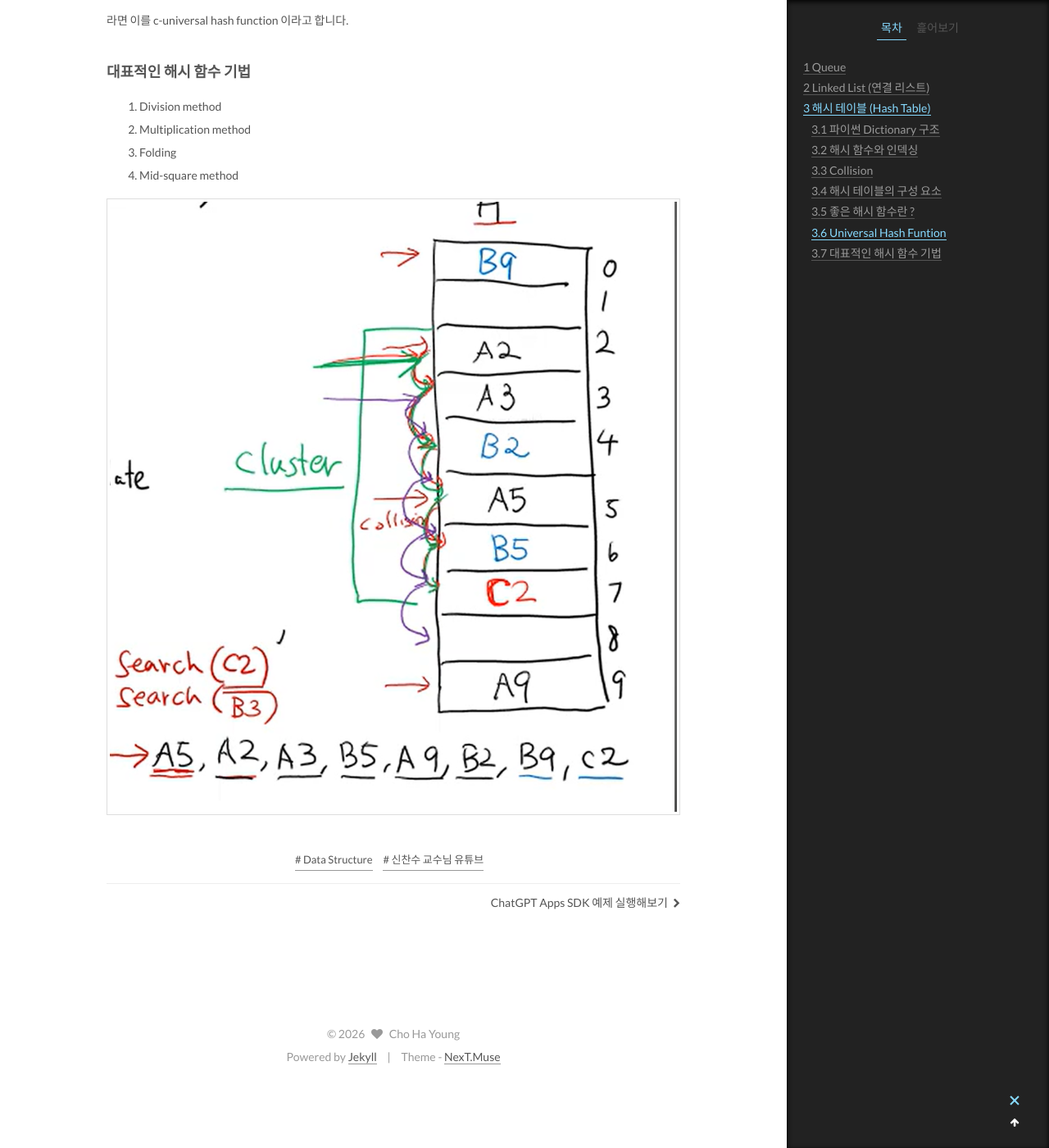
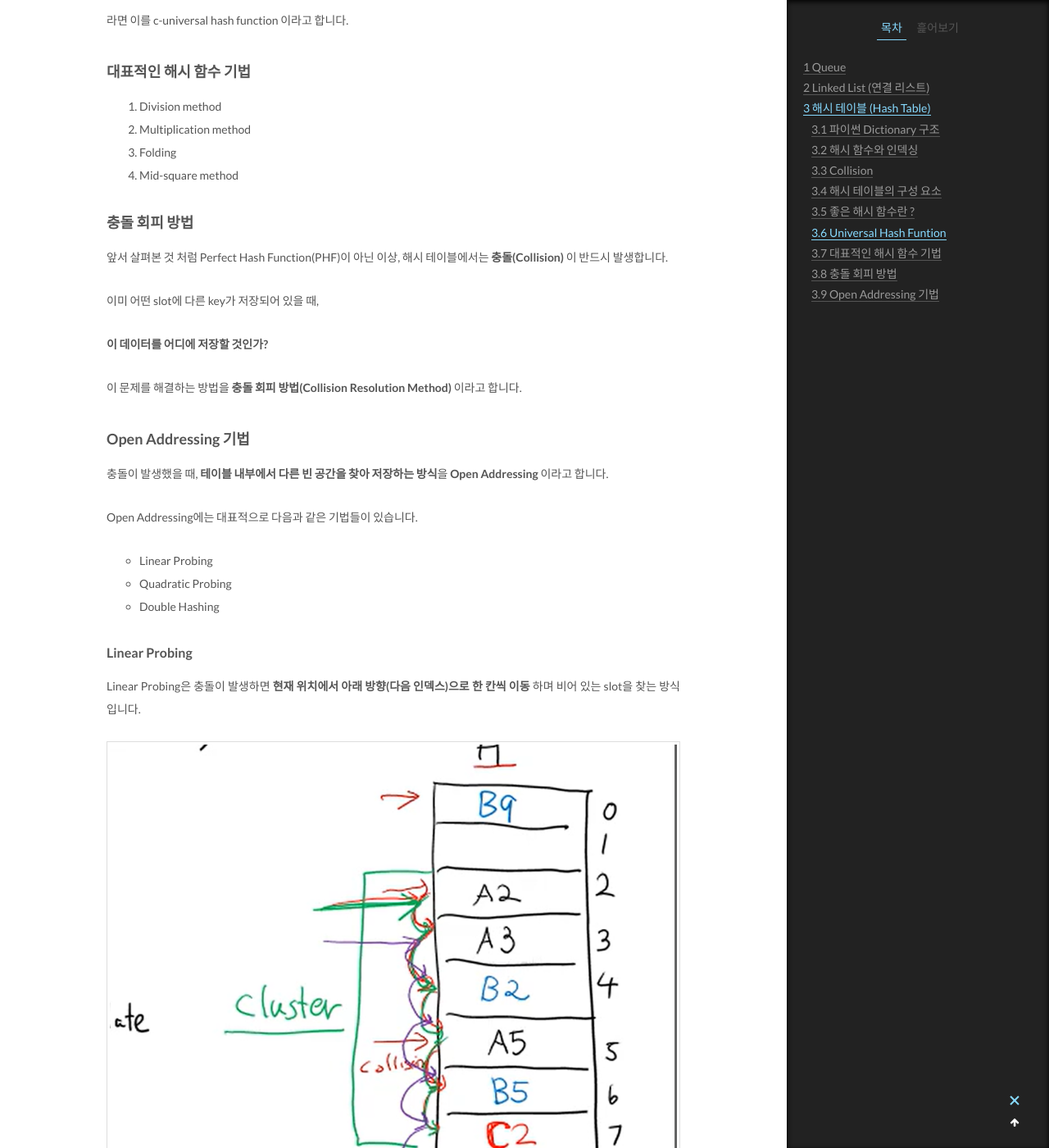
Before and after one commit to billihazero/billihazero.github.io, a Jekyll site: the page built from _posts/CS/2026-01-08-Data-Structure.md, in a window 1280 px wide and 1400 px high, scrolled down 11461 px. Shown: the whole window at 82% size. Built offline with Jekyll 4.4.1, drawn with Linux system fonts in a browser that asks for light colours; comment, search, counter and statistics services are not loaded.

Commit message:
feat: [CS] 충돌회피방법 추가

```diff
--- a/_posts/CS/2026-01-08-Data-Structure.md
+++ b/_posts/CS/2026-01-08-Data-Structure.md
@@ -451,4 +451,28 @@ Pr(f(x) == f(y)) ≤ c / m   (c > 0)
 3. Folding
 4. Mid-square method
 
+### 충돌 회피 방법
+
+앞서 살펴본 것 처럼 Perfect Hash Function(PHF)이 아닌 이상, 해시 테이블에서는 **충돌(Collision)** 이 반드시 발생합니다.
+
+이미 어떤 slot에 다른 key가 저장되어 있을 때,
+
+**이 데이터를 어디에 저장할 것인가?**
+
+이 문제를 해결하는 방법을 **충돌 회피 방법(Collision Resolution Method)** 이라고 합니다.
+
+### Open Addressing 기법
+
+충돌이 발생했을 때, **테이블 내부에서 다른 빈 공간을 찾아 저장하는 방식**을 **Open Addressing** 이라고 합니다.
+
+Open Addressing에는 대표적으로 다음과 같은 기법들이 있습니다.
+
+- Linear Probing
+- Quadratic Probing
+- Double Hashing
+
+#### Linear Probing
+
+Linear Probing은 충돌이 발생하면 **현재 위치에서 아래 방향(다음 인덱스)으로 한 칸씩 이동** 하며 비어 있는 slot을 찾는 방식입니다.
+
 ![linear probing](/post_images/linear_probing.png)
```
